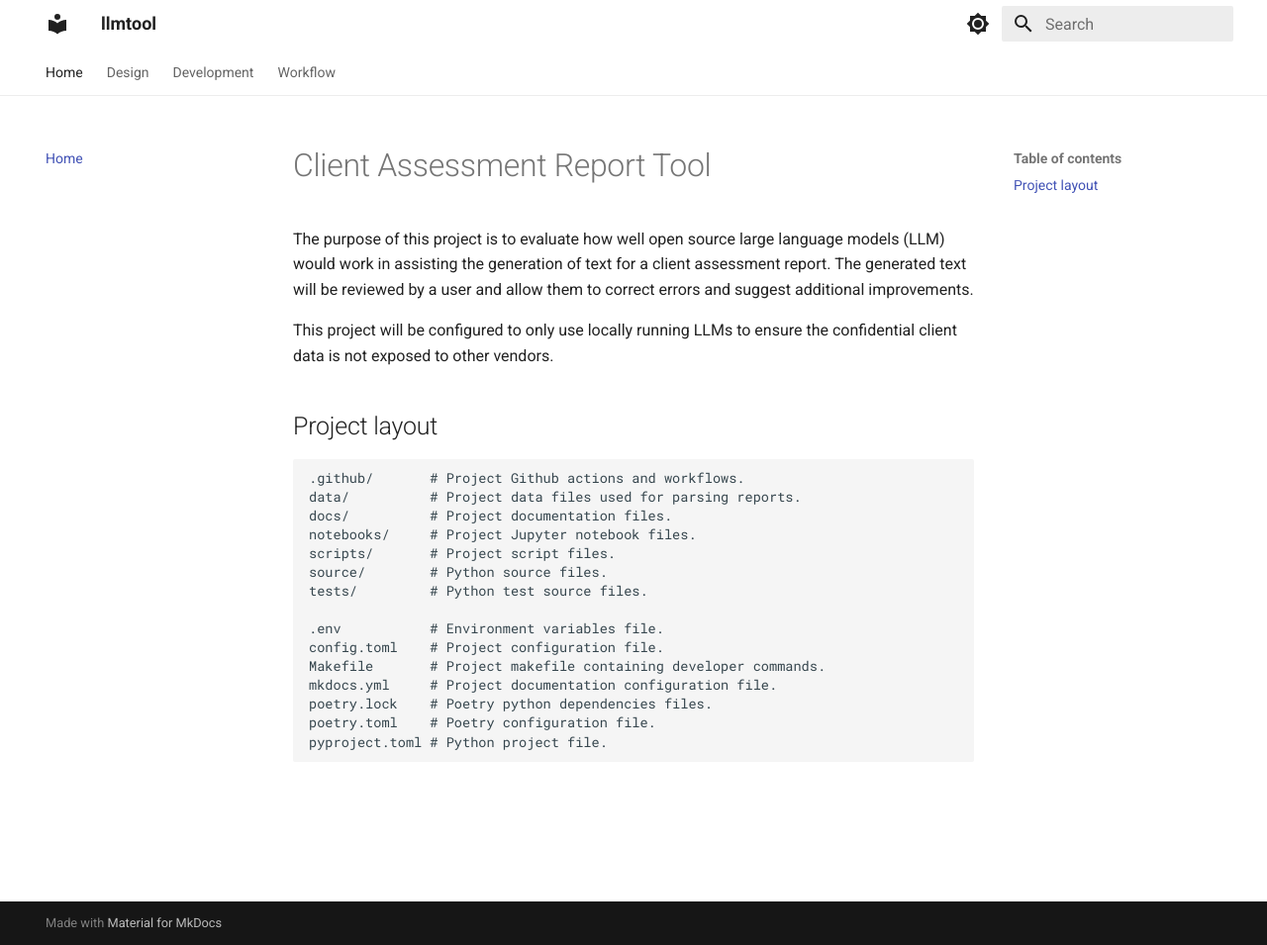
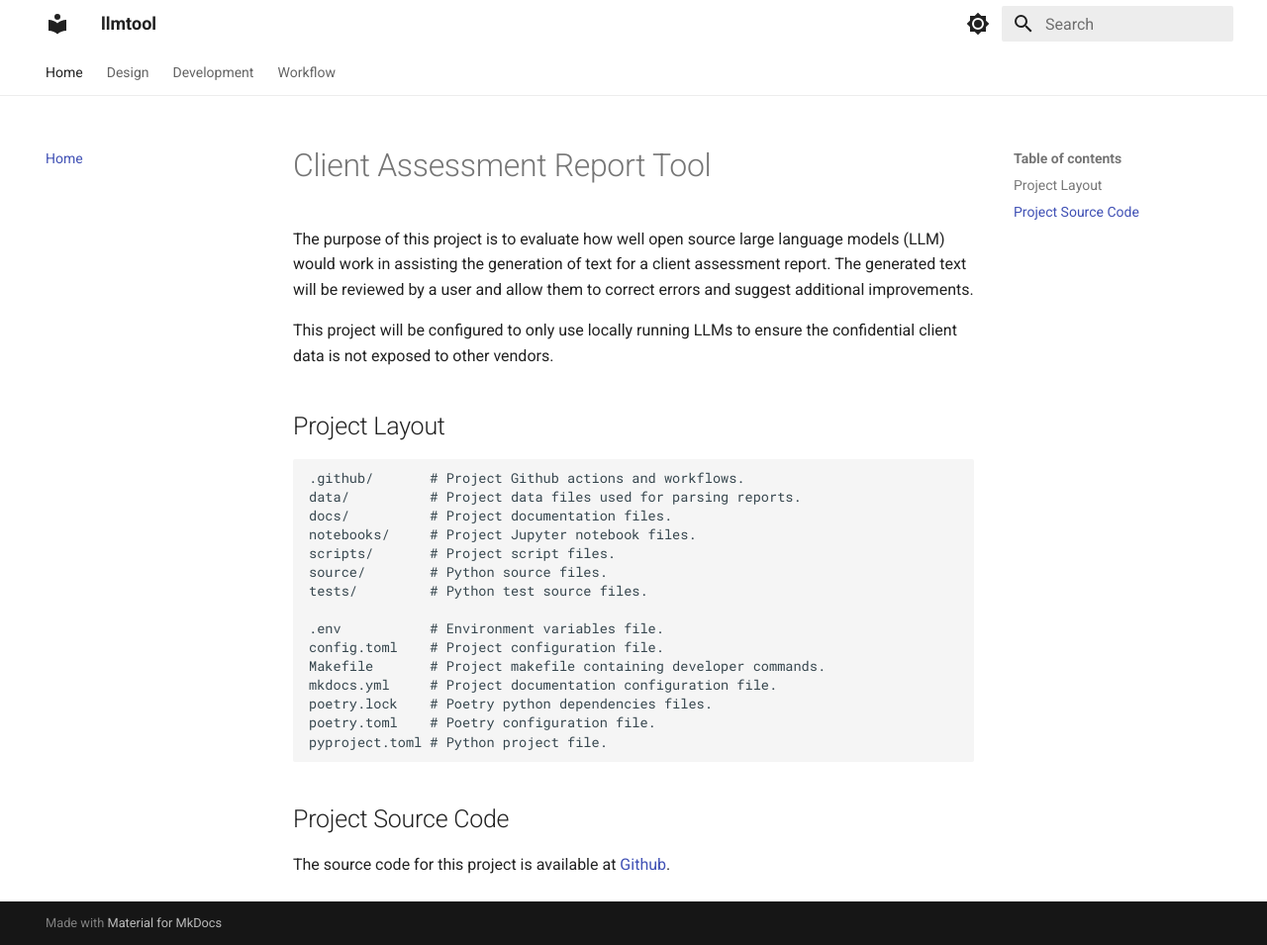
Before and after one commit to mjsiers/dcldev-llmtool, an MkDocs documentation site: the page built from docs/index.md, in a window 1280 px wide and 955 px high. Shown: the whole window at 99% size. Built offline with MkDocs 1.6.1 and Material for MkDocs 9.7.7, drawn with Linux system fonts in a browser that asks for light colours.

Commit message:
Updated documentation.

```diff
--- a/docs/index.md
+++ b/docs/index.md
@@ -8,7 +8,7 @@ improvements.
 This project will be configured to only use locally running LLMs to ensure the confidential client
 data is not exposed to other vendors.
 
-## Project layout
+## Project Layout
 
     .github/       # Project Github actions and workflows.
     data/          # Project data files used for parsing reports.
@@ -25,3 +25,7 @@ data is not exposed to other vendors.
     poetry.lock    # Poetry python dependencies files.
     poetry.toml    # Poetry configuration file.
     pyproject.toml # Python project file.
+
+## Project Source Code
+
+The source code for this project is available at [Github](https://github.com/mjsiers/dcldev-llmtool).
```
Also changed, not shown: docs/design/index.md (+1 -1 lines).
